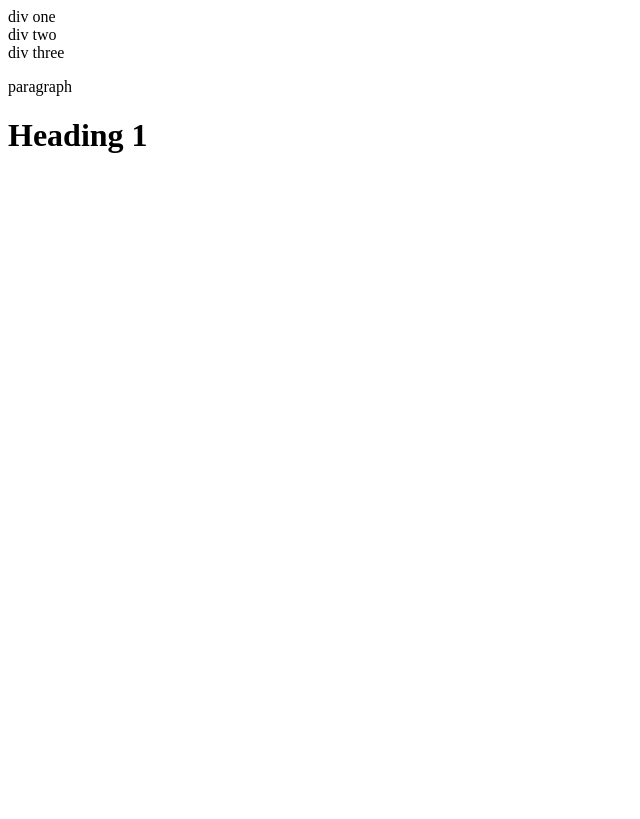
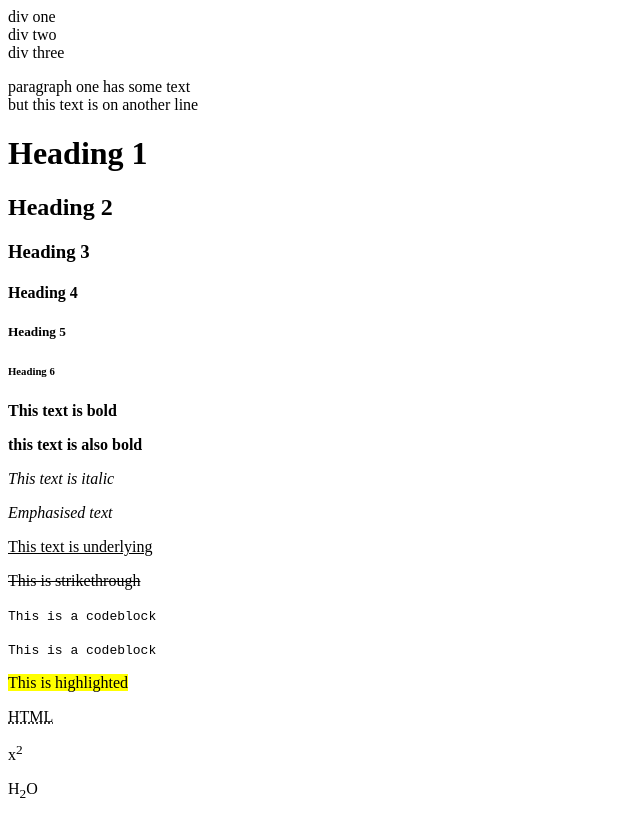
Before and after one commit to AL0WT0N/AMS1, a plain HTML site: page Day1/demo2.html in a window 1280 px wide. Shown: the whole page, without its empty margins (0-640 px from the left). Drawn offline with Linux system fonts and the light colour scheme.

Commit message:
AL: updated with formatting

```diff
--- a/Day1/demo2.html
+++ b/Day1/demo2.html
@@ -23,12 +23,65 @@
             </div>
         </main>
 
+        <!-- paragraph includes margins -->
+        <p>
+            paragraph one has some text <br/>
+            but this text is on another line
+        </p>
 
-        <!-- paragraph includes margins -->
-        <p> paragraph </p>
+        <!-- Headings are bold, and (usually) larger -->
+        <h1> Heading 1 </h1>
+        <h2> Heading 2 </h2>
+        <h3> Heading 3 </h3>
 
-        <!-- Headings are bold, and larger -->
-        <h1> Heading 1 </h1>
+        <!-- H4 is default text size -->
+        <h4> Heading 4 </h4>
+        <h5> Heading 5 </h5>
+        <h6> Heading 6 </h6>
+
+        <!-- Text Formatting -->
+        <p>
+            <b> This text is bold </b>
+        </p>
+        <p>
+            <strong> this text is also bold </strong>
+        </p>
+
+        <p>
+            <i> This text is italic </i>
+        </p>
+        <p>
+            <em> Emphasised text </em>
+        </p>
+
+        <p>
+            <u> This text is underlying </u>
+        </p>
+        <p>
+            <del> This is strikethrough </del>
+        </p>
+
+        <p>
+            <code> This is a codeblock </code>
+        </p>
+        <p>
+            <samp> This is a codeblock </samp>
+        </p>
+
+
+        <p>
+            <mark> This is highlighted </mark>
+        </p>
+        <p>
+            <abbr title="HyperText Markup Language"> HTML </abbr>
+        </p>
+        <p>
+            x<sup>2</sup>
+        </p>
+        <p>
+            H<sub>2</sub>O
+        </p>
+
 
     </body>
 </html>
```
